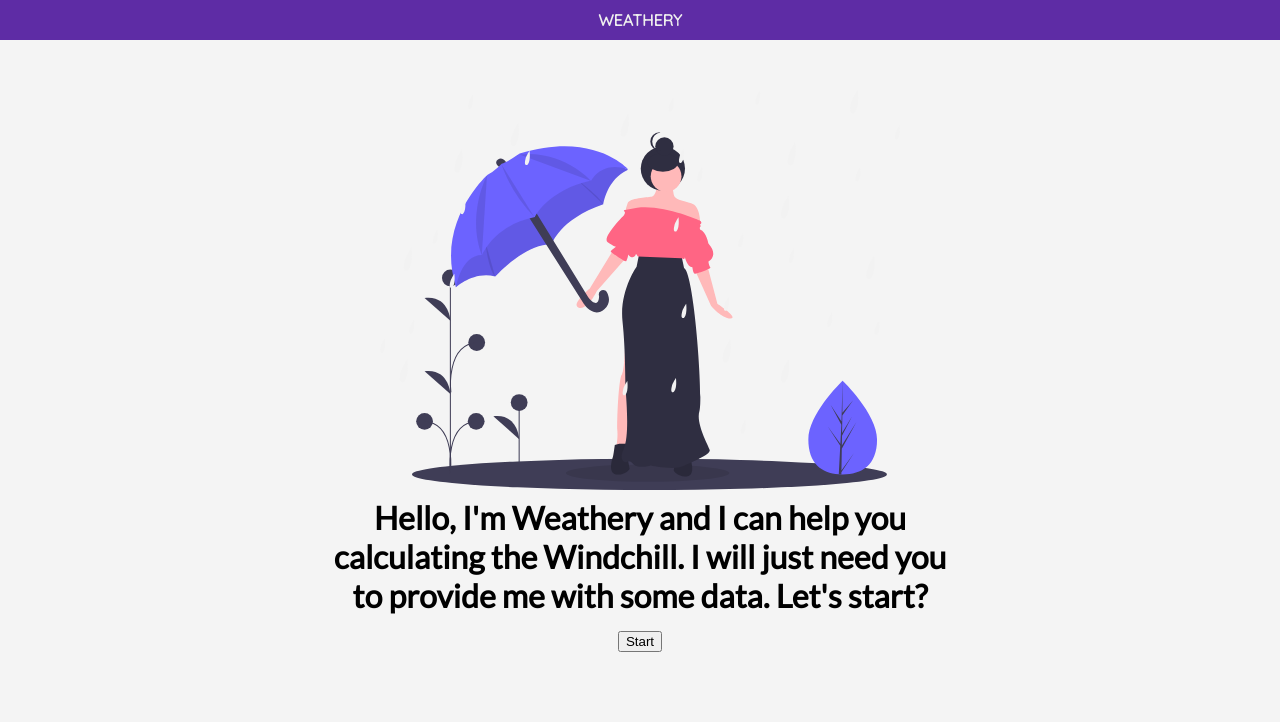
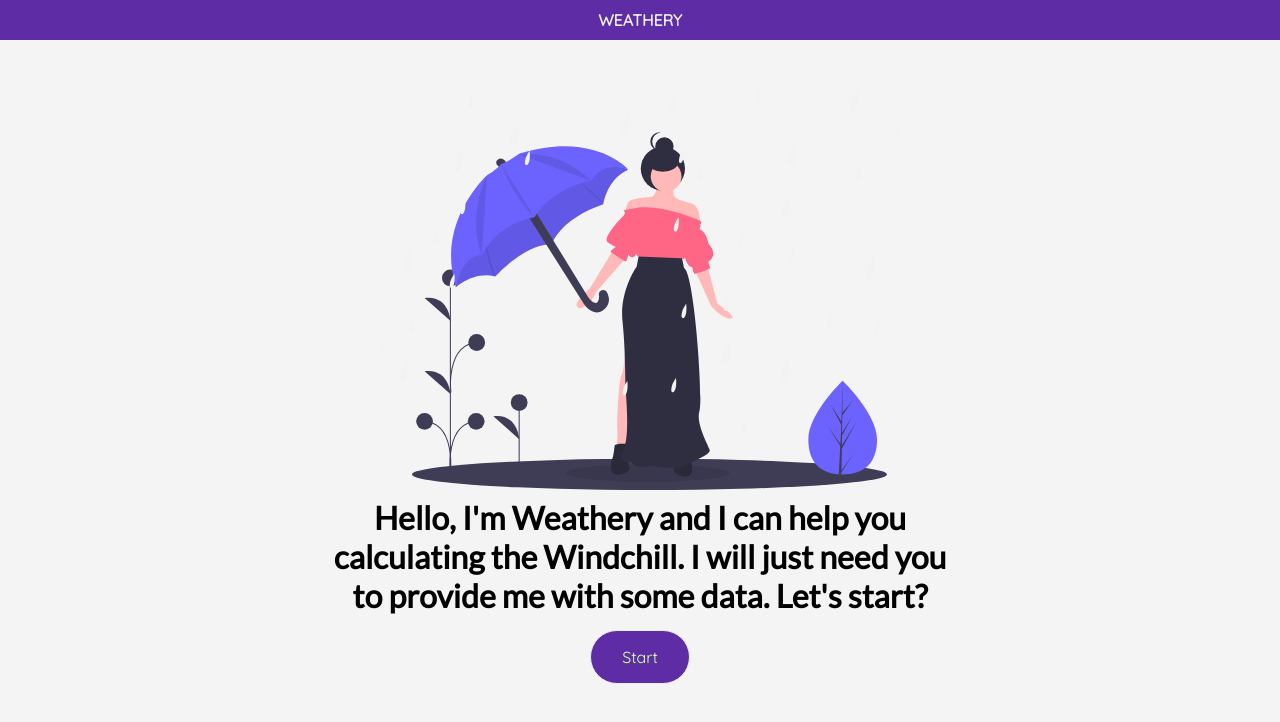
Before and after one commit to romgu/Weathery, a plain HTML site: page index.html in a window 1280 px wide. Drawn offline with Linux system fonts and the light colour scheme.

Commit message:
improving style

```diff
--- a/index.html
+++ b/index.html
@@ -21,7 +21,7 @@
 			<h1>
 				Hello, I'm Weathery and I can help you calculating the Windchill. I will just need you to provide me with some data. Let's start?
 			</h1>
-			<button>Start</button>
+			<a href="" class="myButton">Start</a>
 		</div>
 	</div>
 	<!-- Content -->
--- a/style.css
+++ b/style.css
@@ -33,3 +33,26 @@ body {
 	margin: 5px auto 15px auto;
 	max-width: 50%;
 }
+
+.myButton {
+	background: #5E2CA5;
+	color: #EEEEEE;
+	font-family: 'Quicksand', sans-serif;
+	-moz-border-radius:28px;
+	-webkit-border-radius:28px;
+	border-radius:28px;
+	border:1px solid #EEEEEE;
+	display:inline-block;
+	cursor:pointer;
+	padding:16px 31px;
+	text-decoration:none;
+	text-shadow:0px 1px 0px #2f6627;
+}
+
+.myButton:hover {
+	background-color: #9f5ae0;
+}
+.myButton:active {
+	position:relative;
+	top:1px;
+}
```
